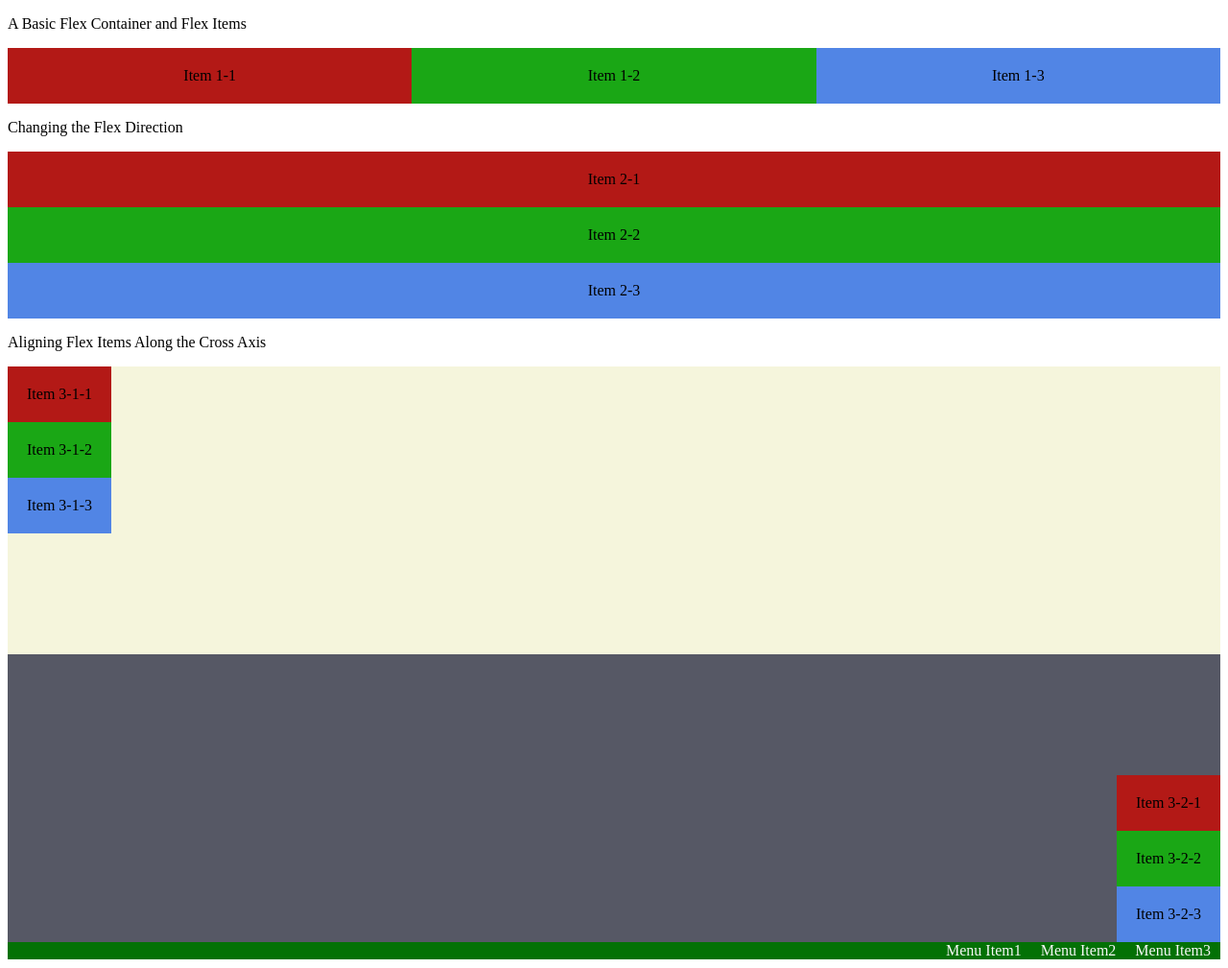
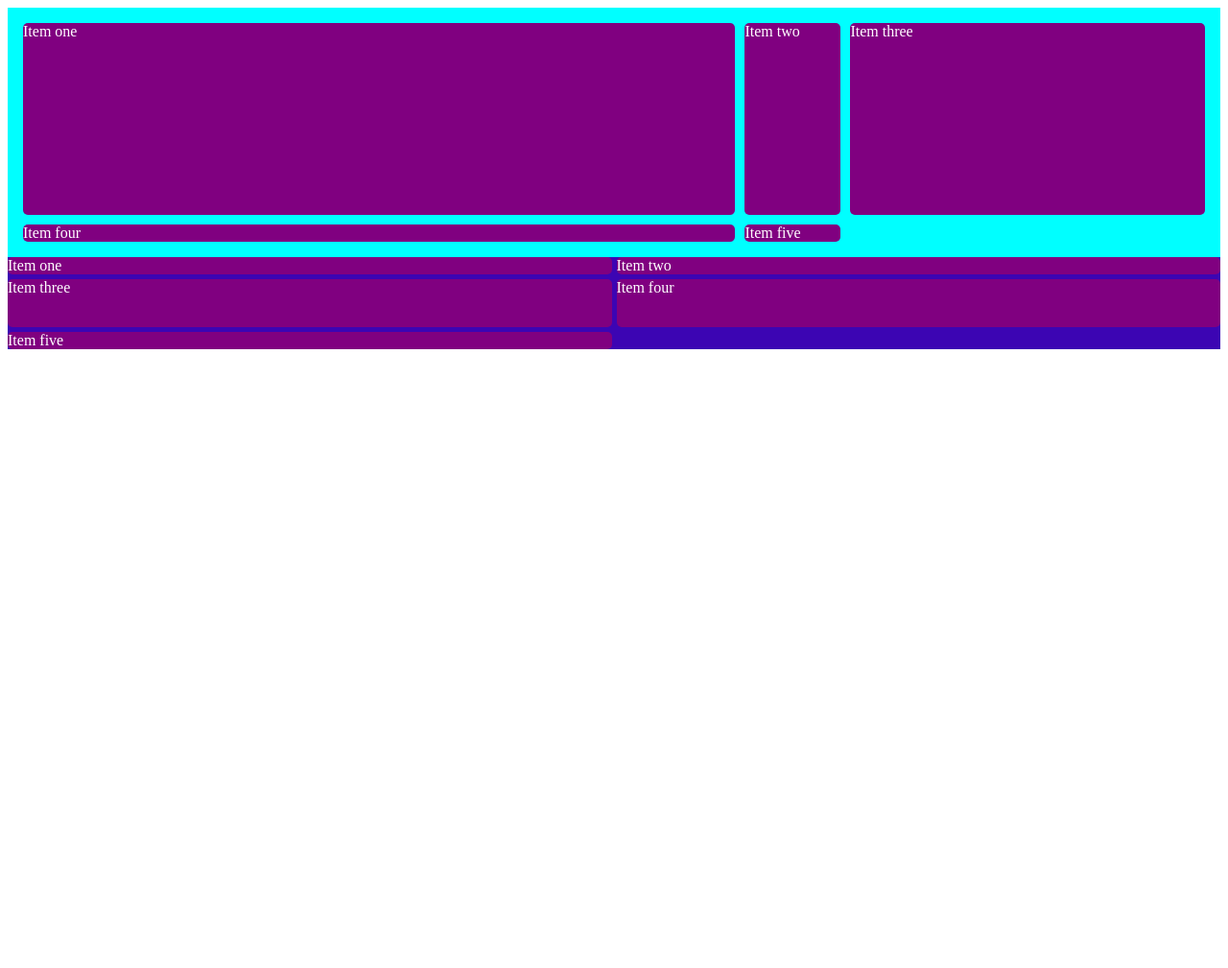
Before and after one commit to Hanna2110/cs3990, a website: page index.html in a window 1280 px wide. Shown: the whole page at 96% size. After the commit the page ends 800 px from the top, so only its background shows below. Drawn offline with Linux system fonts and the light colour scheme.

Commit message:
css grid part1

```diff
--- a/Styles/styles.css
+++ b/Styles/styles.css
@@ -1,88 +1,23 @@
-/*a Basic Flex Container and Flex Items*/
-.flex-container-basic {
-  display: flex;
-  justify-content: space-between;
-  align-items: center;
+.container {
+  display: grid;
+  grid-template-columns: auto 100px 30%;
+  grid-template-rows: 200px auto;
+  gap: 10px;
+  background-color:aqua;
+  padding: 1em;
 }
 
-.flex-item-basic{
-  flex: 1; /* Equal width for all items */
-  padding: 20px;
-  text-align: center;
+.box{
+  background-color: purple;
+  color: white;
+  border-radius: 5px;
 }
 
-.flex-item-basic:first-child, .flex-item-align-items:first-child{
-  background-color: #b31916;
+.container1 {
+  display: grid;
+  grid-template-columns: 1fr 1fr;
+  grid-template-rows: 1fr 50px 1fr;
+  gap: 5px;
+  background-color:rgb(60, 5, 179);
+
 }
-
-.flex-item-basic:nth-child(2), .flex-item-align-items:nth-child(2){
-  background-color: #1aa715;
-}
-
-.flex-item-basic:nth-child(3), .flex-item-align-items:nth-child(3){
-  background-color: #5185e5;
-}
-
-
-/*Changing the Flex Direction:*/
-.flex-container-columns {
-  display: flex;
-  flex-direction: column; /* Change direction to a column */
-}
-
-/*Aligning Flex Items Along the Cross Axis*/
-
-.flex-container-align-items1{
-  display: flex;
-  flex-direction: column;
-  align-items: flex-start; /* Align items to the start of the cross axis */
-  background-color: beige;
-  height: 300px; /* Or whatever */
-}
-
-.flex-container-align-items2 {
-  display: flex;
-  flex-direction: column;
-  align-items: flex-end; /* Align items to the end of the cross axis */
-  justify-content:flex-end; /*items are packed toward the end of the flex-direction*/
-  background-color: rgb(86, 88, 101);
-  height: 300px; /* Or whatever */
-}
-
-.flex-item-align-items {
-  padding: 20px;
-  text-align: center;
-}
-
-.flex-container-navigation{
-  /* We first create a flex layout context */
-  display: flex;
-
-  /* Then we define the flow direction
-     and if we allow the items to wrap */
-
-  flex-flow: row wrap;/* Remember this is the same as:
-  * flex-direction: row;
-  * flex-wrap: wrap;
-  */
-
-  /* Then we define how is distributed the remaining space */
-  justify-content: space-around;
-
-  justify-content: flex-end;/*items are packed toward the end of the flex-direction*/
-
-  list-style: none;
-  margin: 0;
-  background: rgb(3, 113, 5);
-}
-
-.flex-container-navigation a{
-  text-align: center;
-  padding: 10px;
-  color:#f8f8f8;
-  text-decoration: none;
-}
-
-.flex-container-navigation a:hover{
-  background-color: #b31916;
-}
--- a/index.html
+++ b/index.html
@@ -24,38 +24,24 @@
     <link rel="stylesheet" href="Styles\styles.css" />
   </head>
   <body>
-    <p>A Basic Flex Container and Flex Items</p>
-    <div class="flex-container-basic ">
-      <div class="flex-item-basic">Item 1-1</div>
-      <div class="flex-item-basic">Item 1-2</div>
-      <div class="flex-item-basic">Item 1-3</div>
-  </div>
+    <div class="container">
+      <div class="box">Item one</div>
+      <div class="box">Item two</div>
+      <div class="box">Item three</div>
+      <div class="box">Item four</div>
+      <div class="box">Item five</div>
+    </div>
 
-  <p>Changing the Flex Direction</p>
-  <div class="flex-container-columns">
-    <div class="flex-item-basic">Item 2-1</div>
-    <div class="flex-item-basic">Item 2-2</div>
-    <div class="flex-item-basic">Item 2-3</div>
-</div>
-
-<p>Aligning  Flex Items Along the Cross Axis</p>
-<div class="flex-container-align-items1">
-  <div class="flex-item-align-items">Item 3-1-1</div>
-  <div class="flex-item-align-items">Item 3-1-2</div>
-  <div class="flex-item-align-items">Item 3-1-3</div>
-</div>
-<div class="flex-container-align-items2">
-  <div class="flex-item-align-items">Item 3-2-1</div>
-  <div class="flex-item-align-items">Item 3-2-2</div>
-  <div class="flex-item-align-items">Item 3-2-3</div>
-</div>
+    <div class="container1">
+      <div class="box">Item one</div>
+      <div class="box">Item two</div>
+      <div class="box">Item three</div>
+      <div class="box">Item four</div>
+      <div class="box">Item five</div>
+    </div>
 
 
-<ul class="flex-container-navigation">
-  <li><a href="#">Menu Item1</a></li>
-  <li><a href="#">Menu Item2</a></li>
-  <li><a href="#">Menu Item3</a></li>
-</ul>
+
 
   </body>
 </html>
```
